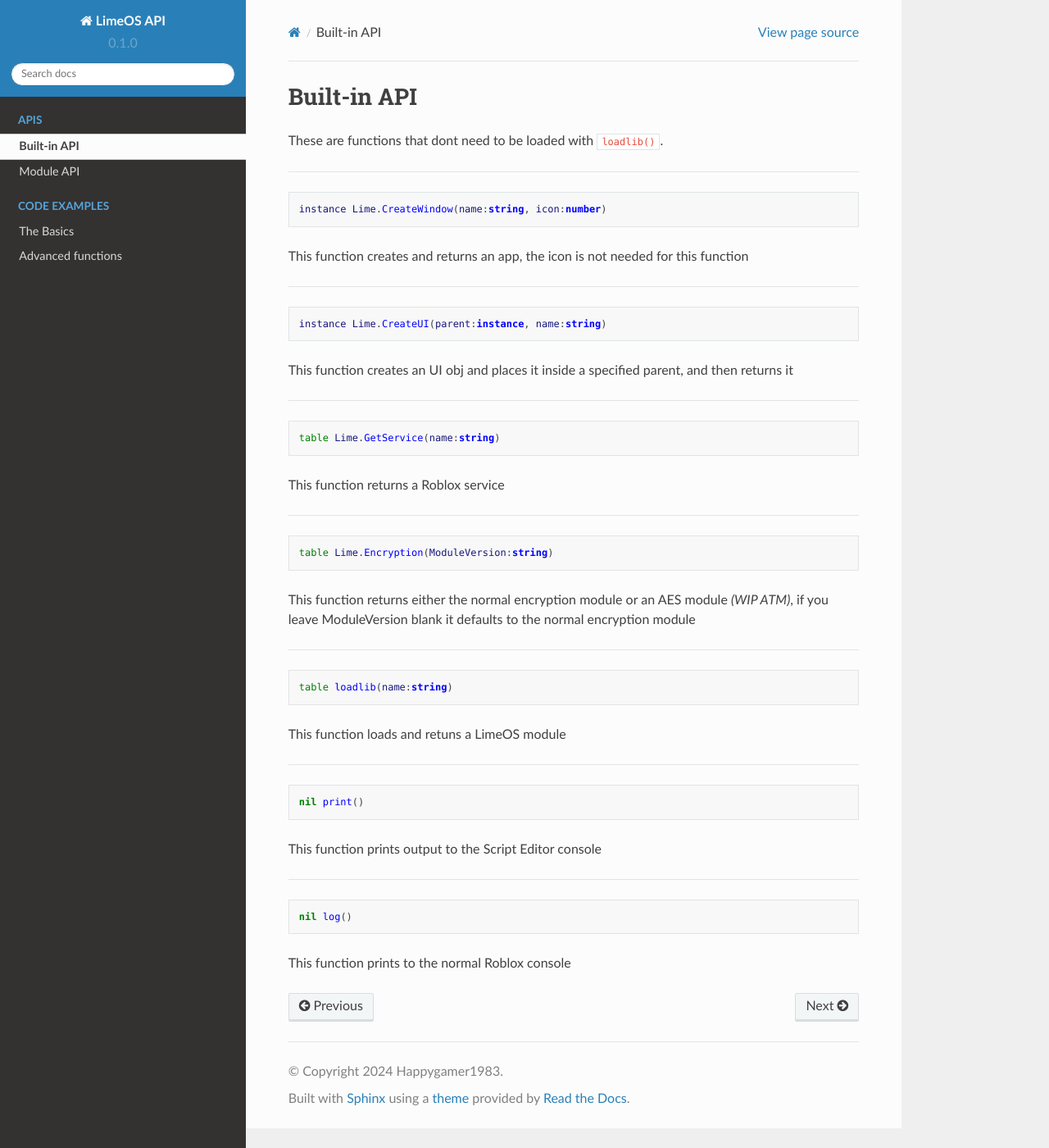
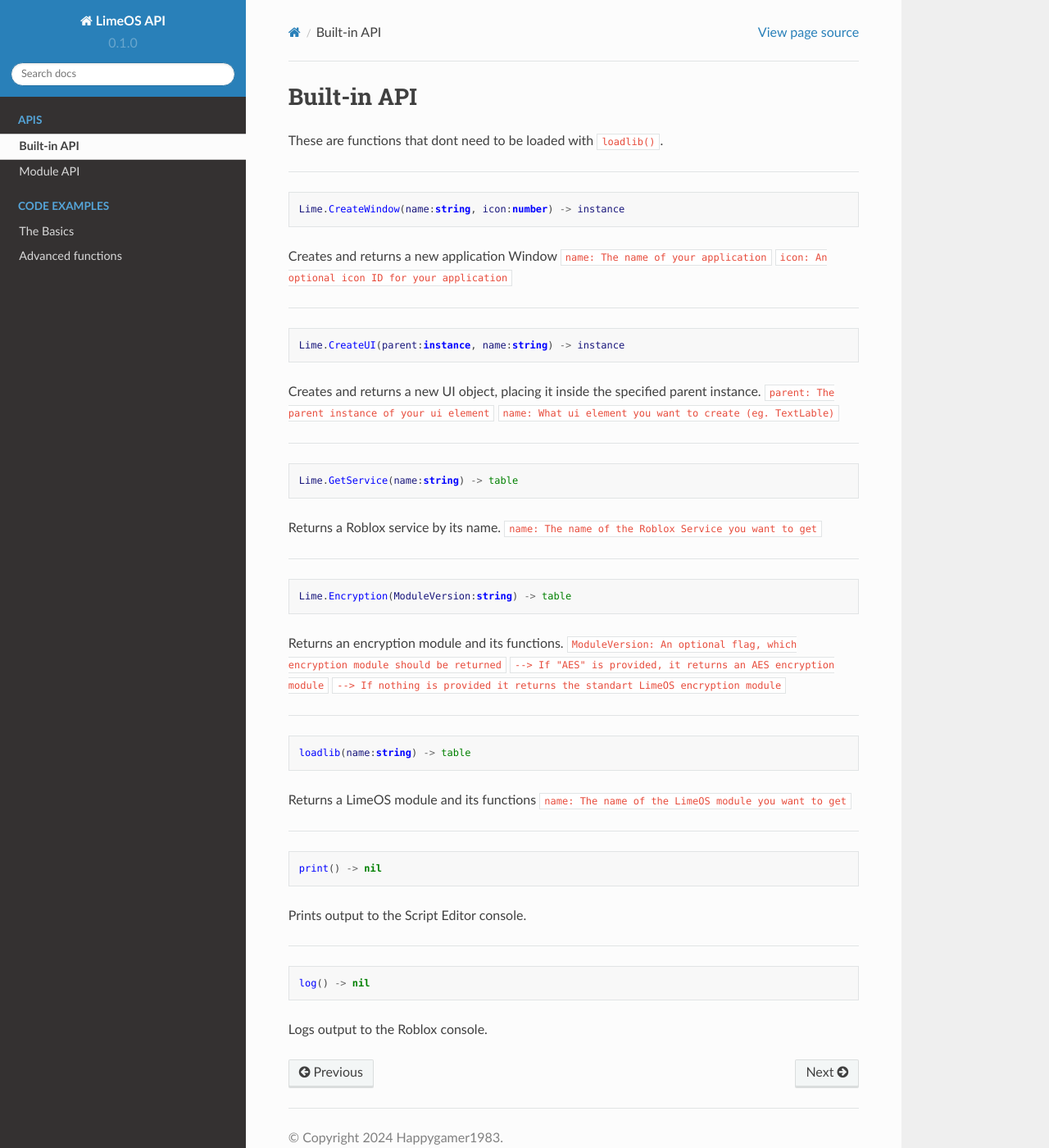
Before and after one commit to Happygamer1983/LimeOS-API, a Sphinx documentation site: the page built from docs/source/Built-in.rst, in a window 1280 px wide and 1400 px high. Shown: the whole window at 82% size. Built offline with Sphinx 7.4.7 and the Read the Docs theme 2.0.0, drawn with Linux system fonts in a browser that asks for light colours.

Commit message:
Update Built-in.rst

```diff
--- a/docs/source/Built-in.rst
+++ b/docs/source/Built-in.rst
@@ -7,54 +7,63 @@
 
 .. code-block:: luau
 
-  instance Lime.CreateWindow(name:string, icon:number)
+  Lime.CreateWindow(name:string, icon:number) -> instance
 
-This function creates and returns an app, the icon is not needed for this function
+Creates and returns a new application Window
+``name: The name of your application``
+``icon: An optional icon ID for your application``
 
 ----
 
 .. code-block:: luau
 
-  instance Lime.CreateUI(parent:instance, name:string)
+  Lime.CreateUI(parent:instance, name:string) -> instance
 
-This function creates an UI obj and places it inside a specified parent, and then returns it
+Creates and returns a new UI object, placing it inside the specified parent instance.
+``parent: The parent instance of your ui element``
+``name: What ui element you want to create (eg. TextLable)``
 
 ----
 
 .. code-block:: luau
 
-  table Lime.GetService(name:string)
+  Lime.GetService(name:string) -> table
 
-This function returns a Roblox service
+Returns a Roblox service by its name.
+``name: The name of the Roblox Service you want to get``
 
 ----
 
 .. code-block:: luau
 
-  table Lime.Encryption(ModuleVersion:string)
+  Lime.Encryption(ModuleVersion:string) -> table
 
-This function returns either the normal encryption module or an AES module *(WIP ATM)*, if you leave ModuleVersion blank it defaults to the normal encryption module
+Returns an encryption module and its functions.
+``ModuleVersion: An optional flag, which encryption module should be returned``
+``--> If "AES" is provided, it returns an AES encryption module``
+``--> If nothing is provided it returns the standart LimeOS encryption module``
 
 ----
 
 .. code-block:: luau
 
-  table loadlib(name:string)
+  loadlib(name:string) -> table
 
-This function loads and retuns a LimeOS module
+Returns a LimeOS module and its functions
+``name: The name of the LimeOS module you want to get``
 
 ----
 
 .. code-block:: luau
 
-  nil print()
+  print() -> nil
 
-This function prints output to the Script Editor console
+Prints output to the Script Editor console.
 
 ----
 
 .. code-block:: luau
 
-  nil log()
+  log() -> nil
 
-This function prints to the normal Roblox console
+Logs output to the Roblox console.
```
